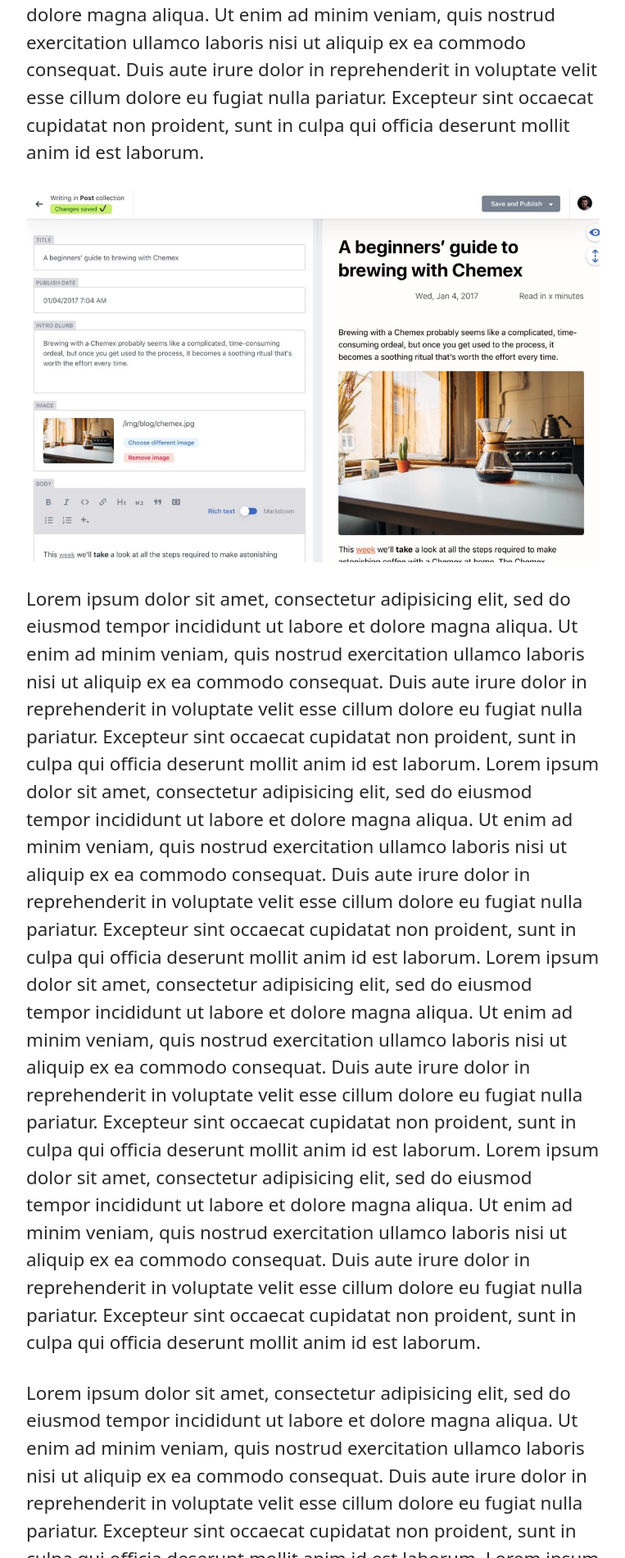
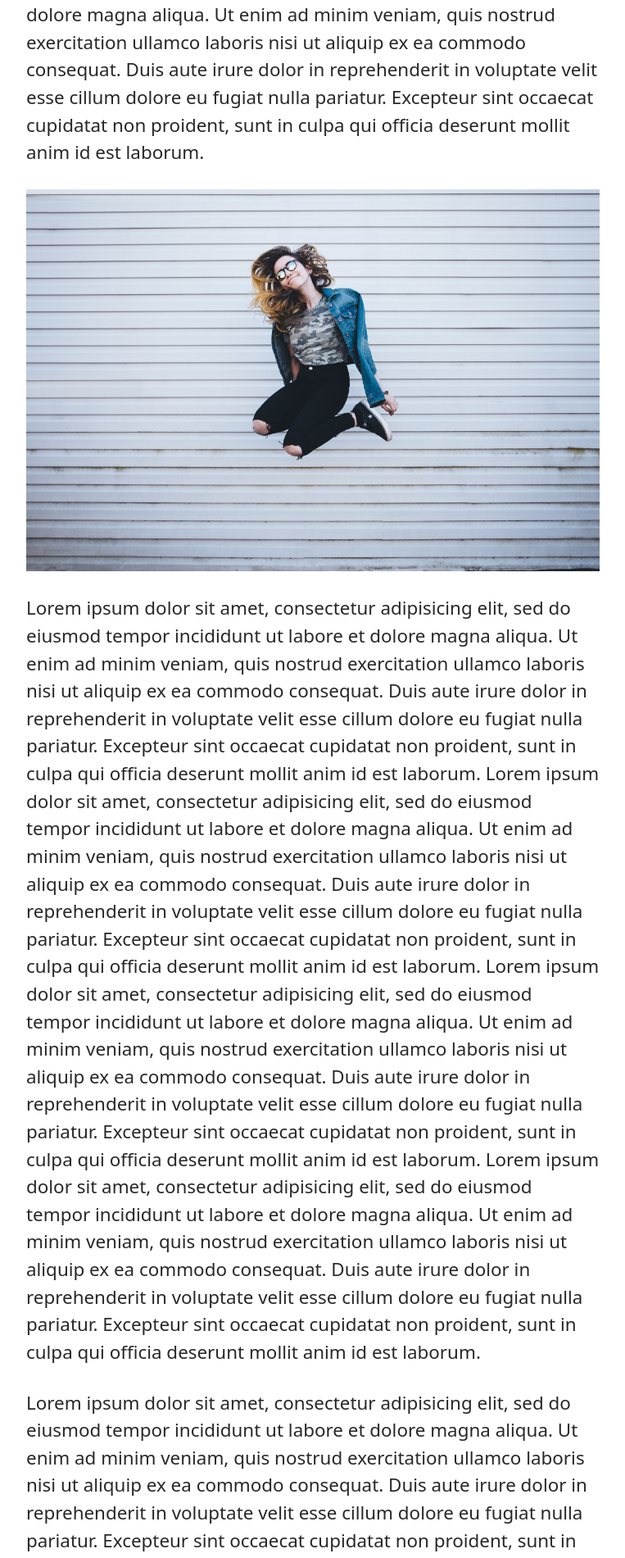
Before and after one commit to flxbot/jekyll-netlify-boilerplate, a Jekyll site: the page built from _posts/2018-07-09-another-post.md, in a window 1280 px wide. Shown: the part 437-2338 px from the top of the page at 82% size, without its empty margins (258-1021 px from the left). Built offline with Jekyll 4.4.1, drawn with Linux system fonts in a browser that asks for light colours; a script that is not in the unit is left out.

Commit message:
Update Post “2018-07-09-another-post”

```diff
--- a/_posts/2018-07-09-another-post.md
+++ b/_posts/2018-07-09-another-post.md
@@ -2,18 +2,16 @@
 layout: post
 title: Another post
 author: john_doe
-date: '2018-07-06 12:00:00'
+date: 2018-07-06 12:00:00
 categories: misc
 ---
 Another post in here. Lorem ipsum dolor sit amet, consectetur adipisicing elit, sed do eiusmod tempor incididunt ut labore et dolore magna aliqua. Ut enim ad minim veniam, quis nostrud exercitation ullamco laboris nisi ut aliquip ex ea commodo consequat. Duis aute irure dolor in reprehenderit in voluptate velit esse cillum dolore eu fugiat nulla pariatur. Excepteur sint occaecat cupidatat non proident, sunt in culpa qui officia deserunt mollit anim id est laborum.
 
-![Netlify CMS Screenshot](/assets/img/uploads/screenshot-editor.jpg)
+![Netlify CMS Screenshot](/assets/img/uploads/anthony-fomin-hr6dzqnlzhw-unsplash.jpg)
 
-Lorem ipsum dolor sit amet, consectetur adipisicing elit, sed do eiusmod tempor incididunt ut labore et dolore magna aliqua. Ut enim ad minim veniam, quis nostrud exercitation ullamco laboris nisi ut aliquip ex ea commodo consequat. Duis aute irure dolor in reprehenderit in voluptate velit esse cillum dolore eu fugiat nulla pariatur. Excepteur sint occaecat cupidatat non proident, sunt in culpa qui officia deserunt mollit anim id est laborum.
-Lorem ipsum dolor sit amet, consectetur adipisicing elit, sed do eiusmod tempor incididunt ut labore et dolore magna aliqua. Ut enim ad minim veniam, quis nostrud exercitation ullamco laboris nisi ut aliquip ex ea commodo consequat. Duis aute irure dolor in reprehenderit in voluptate velit esse cillum dolore eu fugiat nulla pariatur. Excepteur sint occaecat cupidatat non proident, sunt in culpa qui officia deserunt mollit anim id est laborum.
+Lorem ipsum dolor sit amet, consectetur adipisicing elit, sed do eiusmod tempor incididunt ut labore et dolore magna aliqua. Ut enim ad minim veniam, quis nostrud exercitation ullamco laboris nisi ut aliquip ex ea commodo consequat. Duis aute irure dolor in reprehenderit in voluptate velit esse cillum dolore eu fugiat nulla pariatur. Excepteur sint occaecat cupidatat non proident, sunt in culpa qui officia deserunt mollit anim id est laborum. Lorem ipsum dolor sit amet, consectetur adipisicing elit, sed do eiusmod tempor incididunt ut labore et dolore magna aliqua. Ut enim ad minim veniam, quis nostrud exercitation ullamco laboris nisi ut aliquip ex ea commodo consequat. Duis aute irure dolor in reprehenderit in voluptate velit esse cillum dolore eu fugiat nulla pariatur. Excepteur sint occaecat cupidatat non proident, sunt in culpa qui officia deserunt mollit anim id est laborum.
 Lorem ipsum dolor sit amet, consectetur adipisicing elit, sed do eiusmod tempor incididunt ut labore et dolore magna aliqua. Ut enim ad minim veniam, quis nostrud exercitation ullamco laboris nisi ut aliquip ex ea commodo consequat. Duis aute irure dolor in reprehenderit in voluptate velit esse cillum dolore eu fugiat nulla pariatur. Excepteur sint occaecat cupidatat non proident, sunt in culpa qui officia deserunt mollit anim id est laborum. Lorem ipsum dolor sit amet, consectetur adipisicing elit, sed do eiusmod tempor incididunt ut labore et dolore magna aliqua. Ut enim ad minim veniam, quis nostrud exercitation ullamco laboris nisi ut aliquip ex ea commodo consequat. Duis aute irure dolor in reprehenderit in voluptate velit esse cillum dolore eu fugiat nulla pariatur. Excepteur sint occaecat cupidatat non proident, sunt in culpa qui officia deserunt mollit anim id est laborum.
 
-Lorem ipsum dolor sit amet, consectetur adipisicing elit, sed do eiusmod tempor incididunt ut labore et dolore magna aliqua. Ut enim ad minim veniam, quis nostrud exercitation ullamco laboris nisi ut aliquip ex ea commodo consequat. Duis aute irure dolor in reprehenderit in voluptate velit esse cillum dolore eu fugiat nulla pariatur. Excepteur sint occaecat cupidatat non proident, sunt in culpa qui officia deserunt mollit anim id est laborum.
-Lorem ipsum dolor sit amet, consectetur adipisicing elit, sed do eiusmod tempor incididunt ut labore et dolore magna aliqua. Ut enim ad minim veniam, quis nostrud exercitation ullamco laboris nisi ut aliquip ex ea commodo consequat. Duis aute irure dolor in reprehenderit in voluptate velit esse cillum dolore eu fugiat nulla pariatur. Excepteur sint occaecat cupidatat non proident, sunt in culpa qui officia deserunt mollit anim id est laborum.
+Lorem ipsum dolor sit amet, consectetur adipisicing elit, sed do eiusmod tempor incididunt ut labore et dolore magna aliqua. Ut enim ad minim veniam, quis nostrud exercitation ullamco laboris nisi ut aliquip ex ea commodo consequat. Duis aute irure dolor in reprehenderit in voluptate velit esse cillum dolore eu fugiat nulla pariatur. Excepteur sint occaecat cupidatat non proident, sunt in culpa qui officia deserunt mollit anim id est laborum. Lorem ipsum dolor sit amet, consectetur adipisicing elit, sed do eiusmod tempor incididunt ut labore et dolore magna aliqua. Ut enim ad minim veniam, quis nostrud exercitation ullamco laboris nisi ut aliquip ex ea commodo consequat. Duis aute irure dolor in reprehenderit in voluptate velit esse cillum dolore eu fugiat nulla pariatur. Excepteur sint occaecat cupidatat non proident, sunt in culpa qui officia deserunt mollit anim id est laborum.
 
 Lorem ipsum dolor sit amet, consectetur adipisicing elit, sed do eiusmod tempor incididunt ut labore et dolore magna aliqua. Ut enim ad minim veniam, quis nostrud exercitation ullamco laboris nisi ut aliquip ex ea commodo consequat. Duis aute irure dolor in reprehenderit in voluptate velit esse cillum dolore eu fugiat nulla pariatur. Excepteur sint occaecat cupidatat non proident, sunt in culpa qui officia deserunt mollit anim id est laborum. Lorem ipsum dolor sit amet, consectetur adipisicing elit, sed do eiusmod tempor incididunt ut labore et dolore magna aliqua. Ut enim ad minim veniam, quis nostrud exercitation ullamco laboris nisi ut aliquip ex ea commodo consequat. Duis aute irure dolor in reprehenderit in voluptate velit esse cillum dolore eu fugiat nulla pariatur. Excepteur sint occaecat cupidatat non proident, sunt in culpa qui officia deserunt mollit anim id est laborum.
```
Also changed, not shown: assets/img/uploads/anthony-fomin-hr6dzqnlzhw-unsplash.jpg (added).
